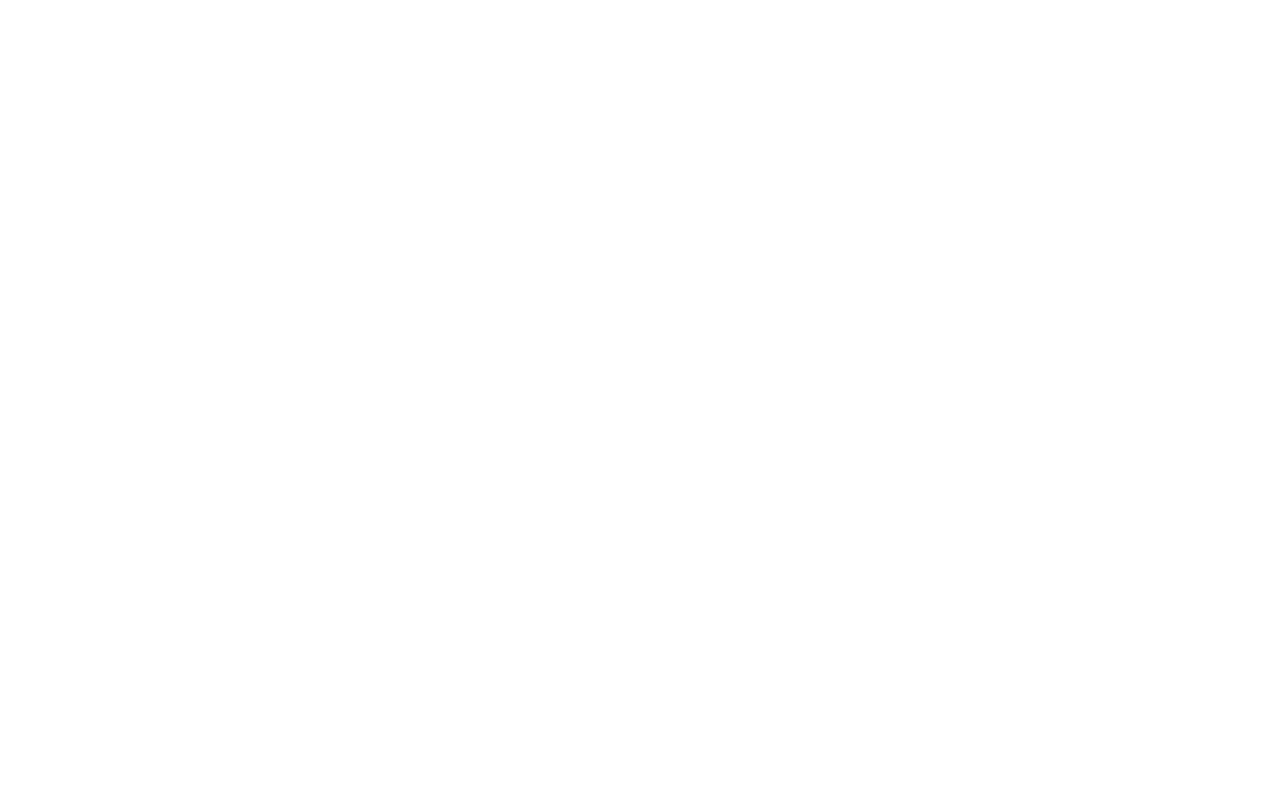
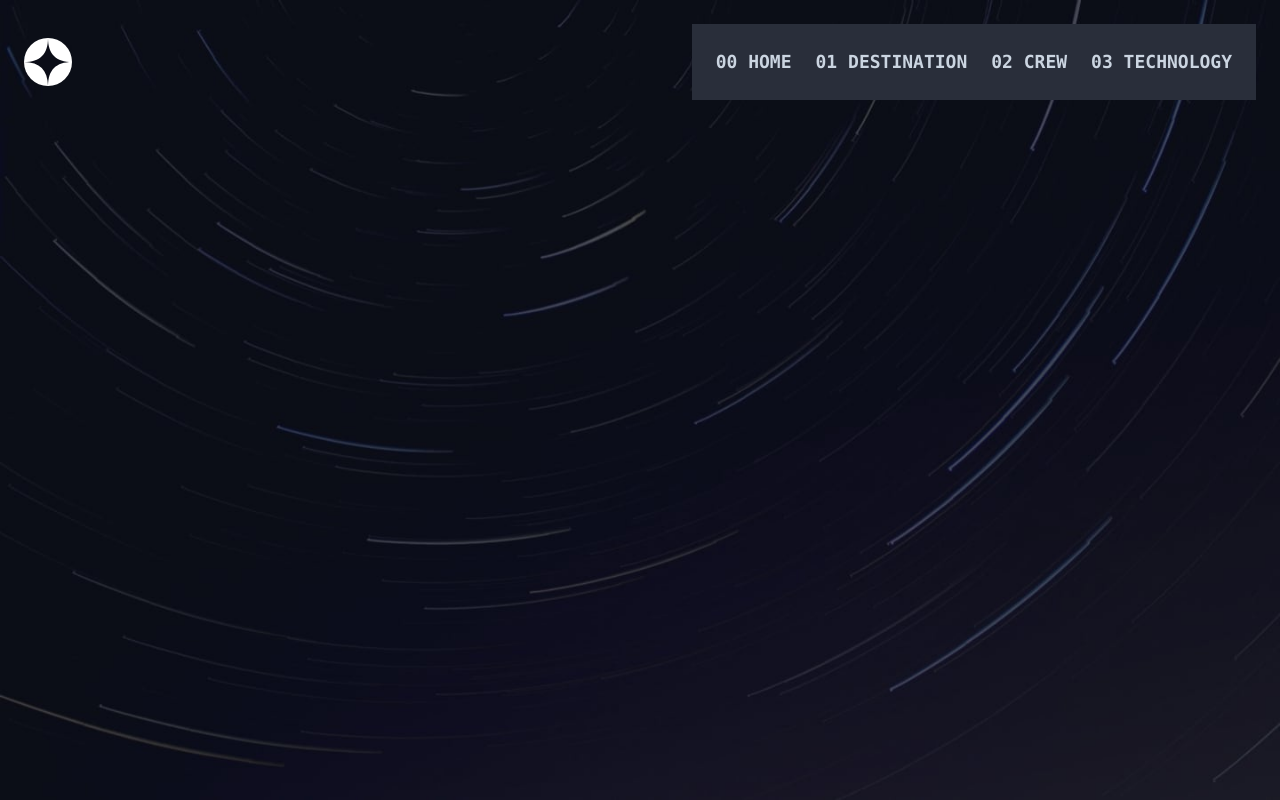
Before and after one commit to adisa-ade/Space-Tourism, a Vue app: page /technology in a window 1280 px wide. Before the commit this address had no page. Built offline with nearby package versions, Linux system fonts and the light colour scheme.

Commit message:
initial commit

```diff
--- a/src/components/Nav.vue
+++ b/src/components/Nav.vue
@@ -8,21 +8,21 @@
         <img src="../assets/shared/logo.svg" alt="">
         <div class="mobile-toggle z-10">
         <img v-if="showNavBar" @click="showNavBar = false" src="../assets/shared/icon-hamburger.svg" alt="">
-        <img v-if="!showNavBar" :style="{display:'block'}" @click="showNavBar = true" class="hidden" src="../assets/shared/icon-close.svg" alt="">
+        <img v-if="!showNavBar" :style="{display:'block'}" @click="showNavBar = true" class="hidden close" src="../assets/shared/icon-close.svg" alt="">
         </div>
         <div class="desktop-nav flex gap-6 p-6 m-0">
-            <RouterLink to="" class="text-lg font-bold">00 HOME</RouterLink>
-            <RouterLink to="" class="text-lg font-bold">01 DESTINATION</RouterLink>
-            <RouterLink to="" class="text-lg font-bold">02 CREW</RouterLink>
-            <RouterLink to="" class="text-lg font-bold">03 TECHNOLOGY</RouterLink>
+            <RouterLink to="/" class="text-lg font-bold hover:border-b-4 border-gray-500">00 HOME</RouterLink>
+            <RouterLink to="/destination" class="text-lg font-bold hover:border-b-4 border-gray-500">01 DESTINATION</RouterLink>
+            <RouterLink to="/crew" class="text-lg font-bold hover:border-b-4 border-gray-500">02 CREW</RouterLink>
+            <RouterLink to="/technology" class="text-lg font-bold hover:border-b-4 border-gray-500">03 TECHNOLOGY</RouterLink>
             </div>
     </header>
     <nav>
-        <div v-if="!showNavBar" :style="{display:'flex'}" class="mobile-nav hidden flex-col bg-gradient-to-b from-gray-800 to-gray-300 py-20 px-10 space-y-10 w-3/4 h-screen absolute top-0 right-0 z-0">
-        <RouterLink to="" class="text-lg font-bold">00 HOME</RouterLink>
-        <RouterLink to="" class="text-lg font-bold">01 DESTINATION</RouterLink>
-        <RouterLink to="" class="text-lg font-bold">02 CREW</RouterLink>
-        <RouterLink to="" class="text-lg font-bold">03 TECHNOLOGY</RouterLink>
+        <div v-if="!showNavBar" :style="{display:'flex'}" class="mobile-nav hidden flex-col bg-gradient-to-b from-gray-800 to-gray-300 py-20 px-10 space-y-10 w-3/4 h-screen absolute top-0 right-0">
+        <RouterLink to="/" class="text-lg font-bold">00 HOME</RouterLink>
+        <RouterLink to="/destination" class="text-lg font-bold">01 DESTINATION</RouterLink>
+        <RouterLink to="crew" class="text-lg font-bold">02 CREW</RouterLink>
+        <RouterLink to="technology" class="text-lg font-bold">03 TECHNOLOGY</RouterLink>
         </div>
     </nav>
 </template>
@@ -31,8 +31,8 @@
     .desktop-nav{
         display: none;
     }
-    .mobile-toggle img{
-        animation: smooth 0.5s ease-in;
+    .close, .mobile-nav{
+        animation: smooth 0.4s ease-in;
     }
     @keyframes smooth {
         0%{
@@ -41,7 +41,6 @@
         100%{
             opacity: 1;
         }
-
     }
 }
 @media screen and (min-width: 768px) {
--- a/src/router/index.js
+++ b/src/router/index.js
@@ -1,11 +1,30 @@
 import { createRouter, createWebHistory } from "vue-router";
 import HomeViewVue from "@/views/HomeView.vue";
+import Destination from "@/views/Destination.vue";
+import Crew from "@/views/Crew.vue";
+import Technology from "@/views/Technology.vue";
 const router = createRouter({
     history: createWebHistory(import.meta.env.BASE_URL),
     routes:[{
         path: '/',
         name: 'home',
         component:HomeViewVue
-    }]
+    },
+    {
+        path:'/destination',
+        name: 'destination',
+        component: Destination
+    },
+    {
+        path:'/crew',
+        name: 'crew',
+        component: Crew
+    },
+    {
+        path:'/technology',
+        name: 'technology',
+        component: Technology
+    },
+    ]
 })
 export default router
--- /dev/null
+++ b/src/views/Crew.vue
@@ -0,0 +1,31 @@
+<script setup>
+    import Nav from '@/components/Nav.vue';
+</script>
+<template>
+    <body class="min-h-screen scroll-smooth text-slate-300 font-mono pb-4">
+        <Nav/>
+    </body>
+</template>
+<style scoped>
+@media screen and (max-width: 767px) {
+    body{
+      background-image: url('../assets/crew/background-crew-mobile.jpg');
+      background-size: cover;
+      background-repeat: no-repeat;
+    }
+  }
+  @media screen and (min-width:768px) and (max-width: 1023px) {
+    body{
+      background-image: url('../assets/crew/background-crew-tablet.jpg');
+      background-size: cover;
+      background-repeat: no-repeat;
+    }
+  }
+  @media screen and (min-width: 1024px) {
+    body{
+      background-image: url('@/assets/crew/background-crew-desktop.jpg');
+      background-size: cover;
+      background-repeat: no-repeat;
+    }
+  }
+</style>
--- /dev/null
+++ b/src/views/Destination.vue
@@ -0,0 +1,41 @@
+<script setup>
+    import Nav from '@/components/Nav.vue';
+    import planets from '../data/data.json'
+</script>
+<template>
+    <body class="min-h-screen scroll-smooth text-slate-300 font-mono pb-4">
+        <Nav/>
+        <div class="flex flex-col items-center">
+          <div>
+            <h1 class="text-lg font-bold">01 PICK YOUR DESTINATION</h1>
+            <img src="" alt="">
+          </div>
+          <div>
+            <h1 v-for="planet in planets">{{planet.map( planet => planet)}}</h1>
+          </div>
+        </div>
+    </body>
+</template>
+<style scoped>
+@media screen and (max-width: 767px) {
+    body{
+      background-image: url('../assets/destination/background-destination-mobile.jpg');
+      background-size: cover;
+      background-repeat: no-repeat;
+    }
+  }
+  @media screen and (min-width:768px) and (max-width: 1023px) {
+    body{
+      background-image: url('../assets/destination/background-destination-tablet.jpg');
+      background-size: cover;
+      background-repeat: no-repeat;
+    }
+  }
+  @media screen and (min-width: 1024px) {
+    body{
+      background-image: url('@/assets/destination/background-destination-desktop.jpg');
+      background-size: cover;
+      background-repeat: no-repeat;
+    }
+  }
+</style>
--- a/src/views/HomeView.vue
+++ b/src/views/HomeView.vue
@@ -2,12 +2,28 @@
     import Nav from "../components/Nav.vue"
 </script>
 <template>
-    <body class="h-screen scroll-smooth text-white">
+    <body class="min-h-screen scroll-smooth text-slate-300 font-mono pb-4">
     <Nav/>
+    <div class="flex flex-col md:flex-row md:text-left justify-evenly items-center text-center mt-5 md:mt-20 space-y-10 md:space-y-0">
+    <div class="p-4 md:p-0 md:w-2/5">
+        <h1 class="text-xl md:text-3xl">
+            SO, YOU WANT TO TRAVLE TO <span class="text-8xl text-white font-bold md:block">SPACE</span>
+        </h1>
+        <p class="leading-8 font-serif md:leading-10 md:text-xl">Let's face it; if you want to go to space, you might as well genuinely go to outer space and not hover kind of on the edge of it.
+            Well sit back, and relax because we'll give you a truly out of this world experience
+        </p>
+    </div>
+    <div class="w-72 h-72 bg-white rounded-full flex justify-center items-center animate-pulse explore">
+        <h1 class="text-5xl text-black">EXPLORE</h1>
+    </div>
+    </div>
     </body>
 </template>
 <style scoped>
-@media screen and (max-width: 767px) {
+  .explore{
+    box-shadow: 2px 2px 30px 20px rgb(198, 199, 184);
+  }
+    @media screen and (max-width: 767px) {
   body{
     background-image: url('../assets/home/background-home-mobile.jpg');
     background-size: cover;
--- /dev/null
+++ b/src/views/Technology.vue
@@ -0,0 +1,31 @@
+<script setup>
+    import Nav from '@/components/Nav.vue';
+</script>
+<template>
+    <body class="min-h-screen scroll-smooth text-slate-300 font-mono pb-4">
+        <Nav/>
+    </body>
+</template>
+<style scoped>
+@media screen and (max-width: 767px) {
+    body{
+      background-image: url('../assets/technology/background-technology-mobile.jpg');
+      background-size: cover;
+      background-repeat: no-repeat;
+    }
+  }
+  @media screen and (min-width:768px) and (max-width: 1023px) {
+    body{
+      background-image: url('../assets/technology/background-technology-tablet.jpg');
+      background-size: cover;
+      background-repeat: no-repeat;
+    }
+  }
+  @media screen and (min-width: 1024px) {
+    body{
+      background-image: url('@/assets/technology/background-technology-desktop.jpg');
+      background-size: cover;
+      background-repeat: no-repeat;
+    }
+  }
+</style>
```
